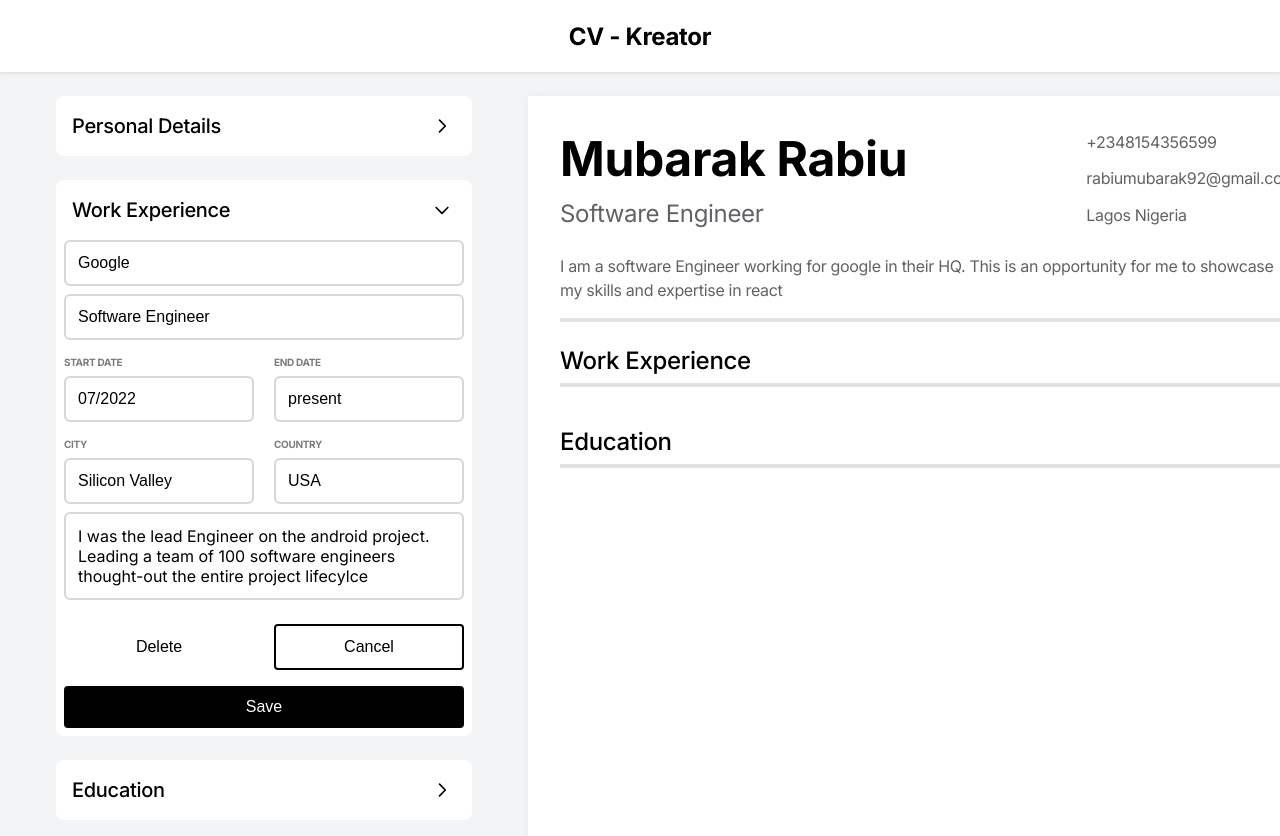
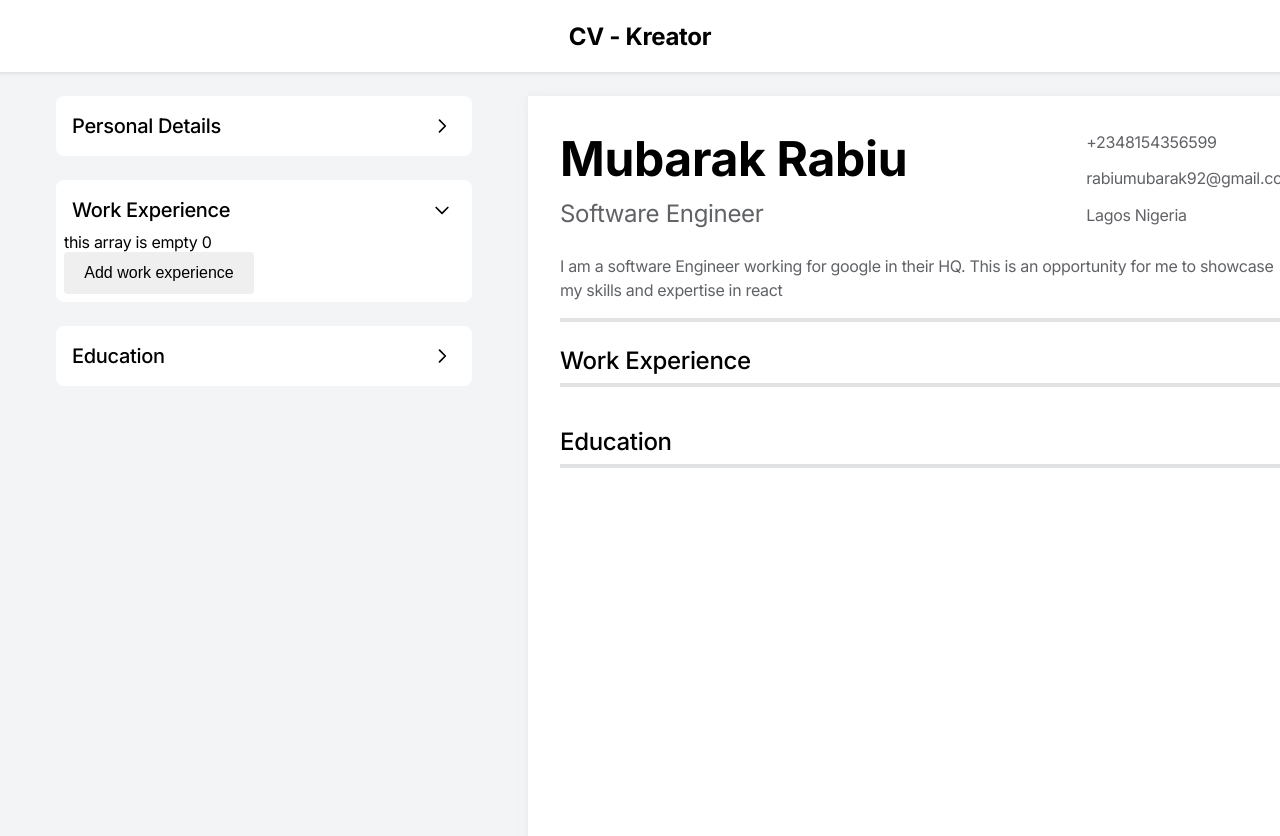
Before and after one commit to mubzie/cv-project, a React (Create React App) app: page / in a window 1280 px wide. Both pictures are taken after a click on the element 442 px from the left and 210 px from the top of the page. Shown: the top 836 px of the page. Built offline with nearby package versions, Linux system fonts and the light colour scheme.

Commit message:
worked on conditional render of workexp array. add new workexp btn will show if workexp array is equal to zero

```diff
--- a/src/components/formComponentWorkExp.js
+++ b/src/components/formComponentWorkExp.js
@@ -22,29 +22,54 @@ class WorkExperience extends Component {
           "I was the lead Engineer on the android project. Leading a team of 100 software engineers thought-out the entire project lifecylce",
       },
 
+      dropDown: false,
+
       showForm: false,
 
-      workExperiences: [],
+      showForm2: false,
+
+      workExperiences: [
+        // {
+        //   company: "Google",
+        //   role: "Software Engineer",
+        //   startDate: "07/2022",
+        //   endDate: "present",
+        //   id: uniqid(),
+        //   city: "Silicon Valley",
+        //   country: "USA",
+        //   profile:
+        //     "I was the lead Engineer on the android project. Leading a team of 100 software engineers thought-out the entire project lifecylce",
+        // },
+      ],
     };
 
     this.handleChange = this.handleChange.bind(this);
     this.onSubmitExperience = this.onSubmitExperience.bind(this);
     this.deleteWorkExperience = this.deleteWorkExperience.bind(this);
     this.onClearButton = this.onClearButton.bind(this);
-    this.toggleForm = this.toggleForm.bind(this);
-    // this.checkArrayLength = this.checkArrayLength.bind(this)
+    this.toggleDropDown = this.toggleDropDown.bind(this);
+    // this.toggleForm = this.toggleForm.bind(this);
+    this.displayForm = this.displayForm.bind(this);
   }
 
-  checkArrayLength() {
-    if (this.state.workExperiences.length === 0) {
-      return true;
-    } else {
-      return false;
-    }
+  toggleDropDown() {
+    this.setState({
+      dropDown: !this.state.dropDown,
+      showForm: !this.state.showForm,
+      showForm2: false,
+    });
   }
 
-  toggleForm() {
-    this.setState({ showForm: !this.state.showForm });
+  // toggleForm() {
+  //   this.setState({ showForm: !this.state.showForm });
+  // }
+
+  displayForm() {
+    this.setState({
+      showForm2: true,
+      showForm: false,
+      dropDown: !this.state.dropDown,
+    });
   }
 
   handleChange(e) {
@@ -108,19 +133,35 @@ class WorkExperience extends Component {
   }
 
   render() {
-    const { workExperience, showForm } = this.state;
+    const { workExperience, dropDown, showForm, showForm2 } = this.state;
     const { formTitle } = this.props;
 
     return (
       <div className="form-container-workexp">
         <div className="form-header-container">
           <div className="form-title">{formTitle}</div>
-          <div onClick={this.toggleForm} className="icon">
-            {showForm ? <HiOutlineChevronDown /> : <HiOutlineChevronRight />}
+          <div onClick={this.toggleDropDown} className="icon">
+            {dropDown ? <HiOutlineChevronDown /> : <HiOutlineChevronRight />}
           </div>
         </div>
 
         {showForm && (
+          <>
+            {this.state.workExperiences.length === 0 && (
+              <div>
+                <div>
+                  this array is empty {this.state.workExperiences.length}
+                </div>
+                <button className="add-new-button" onClick={this.displayForm}>
+                  {" "}
+                  Add work experience{" "}
+                </button>
+              </div>
+            )}
+          </>
+        )}
+
+        {showForm2 && (
           <>
             <form onSubmit={this.onSubmitExperience}>
               <input
@@ -221,117 +262,6 @@ class WorkExperience extends Component {
           </>
         )}
       </div>
-
-      // <div className="form-container-workexp">
-      //   <div className="form-header-container">
-      //     <div className="form-title">{formTitle}</div>
-      //     <div onClick={this.toggleForm} className="icon">
-      //       {showForm ? <HiOutlineChevronDown /> : <HiOutlineChevronRight />}
-      //     </div>
-      //   </div>
-
-      //   {showForm && (
-      //     <>
-      //       <form onSubmit={this.onSubmitExperience}>
-      //         <input
-      //           type="text"
-      //           placeholder="Company"
-      //           name="company"
-      //           id="nameInput"
-      //           onChange={this.handleChange}
-      //           value={workExperience.company}
-      //         ></input>
-      //         <input
-      //           type="text"
-      //           placeholder="Role"
-      //           name="role"
-      //           id="occupationInput"
-      //           onChange={this.handleChange}
-      //           value={workExperience.role}
-      //         ></input>
-
-      //         <div className="info-container">
-      //           <div className="info-title">
-      //             <label htmlFor="startDateInput">start Date</label>
-      //             <input
-      //               type="text"
-      //               placeholder="Start Date"
-      //               name="startDate"
-      //               id="startDateInput"
-      //               onChange={this.handleChange}
-      //               value={workExperience.startDate}
-      //             ></input>
-      //           </div>
-      //           <div className="info-title">
-      //             <label htmlFor="endDateInput">end Date</label>
-      //             <input
-      //               type="text"
-      //               placeholder="End Date"
-      //               name="endDate"
-      //               id="endDateInput"
-      //               onChange={this.handleChange}
-      //               value={workExperience.endDate}
-      //             ></input>
-      //           </div>
-      //         </div>
-
-      //         <div className="info-container">
-      //           <div className="info-title">
-      //             <label htmlFor="startDateInput">city</label>
-      //             <input
-      //               type="text"
-      //               placeholder="city"
-      //               name="city"
-      //               id="cityInput"
-      //               onChange={this.handleChange}
-      //               value={workExperience.city}
-      //             ></input>
-      //           </div>
-      //           <div className="info-title">
-      //             <label htmlFor="endDateInput">country</label>
-      //             <input
-      //               type="text"
-      //               placeholder="country"
-      //               name="country"
-      //               id="countryInput"
-      //               onChange={this.handleChange}
-      //               value={workExperience.country}
-      //             ></input>
-      //           </div>
-      //         </div>
-
-      //         <textarea
-      //           rows="3"
-      //           cols="30"
-      //           placeholder="write short description about your role in this company"
-      //           name="profile"
-      //           id="profileInput"
-      //           onChange={this.handleChange}
-      //           value={workExperience.profile}
-      //         ></textarea>
-      //       </form>
-
-      //       <div className="form-btns">
-      //         <div className="btn-title">
-      //           <button
-      //             className="delete-btn"
-      //             onClick={this.deleteWorkExperience}
-      //           >
-      //             Delete
-      //           </button>
-      //           <button className="clear-btn" onClick={this.onClearButton}>
-      //             Cancel
-      //           </button>
-      //         </div>
-
-      //         <button className="save-btn" onClick={this.onSubmitExperience}>
-      //           Save
-      //         </button>
-      //       </div>
-      //     </>
-      //   )}
-
-      // </div>
     );
   }
 }
```
